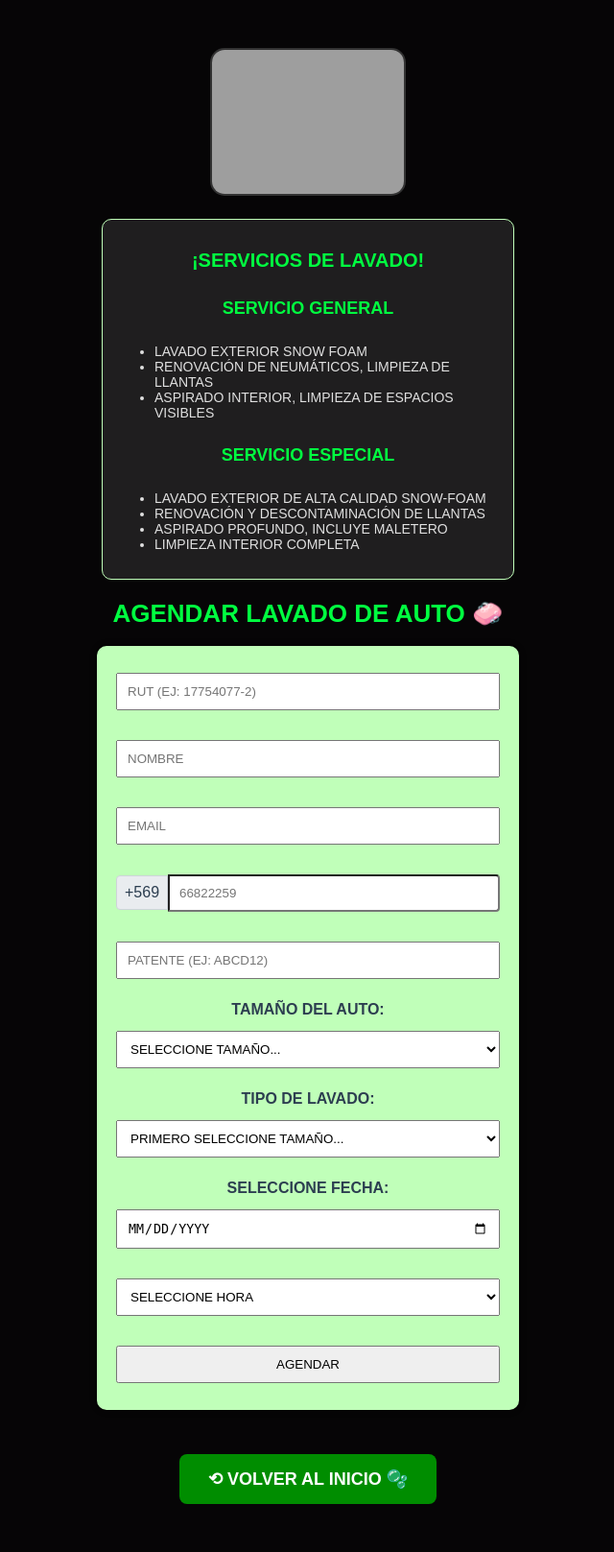
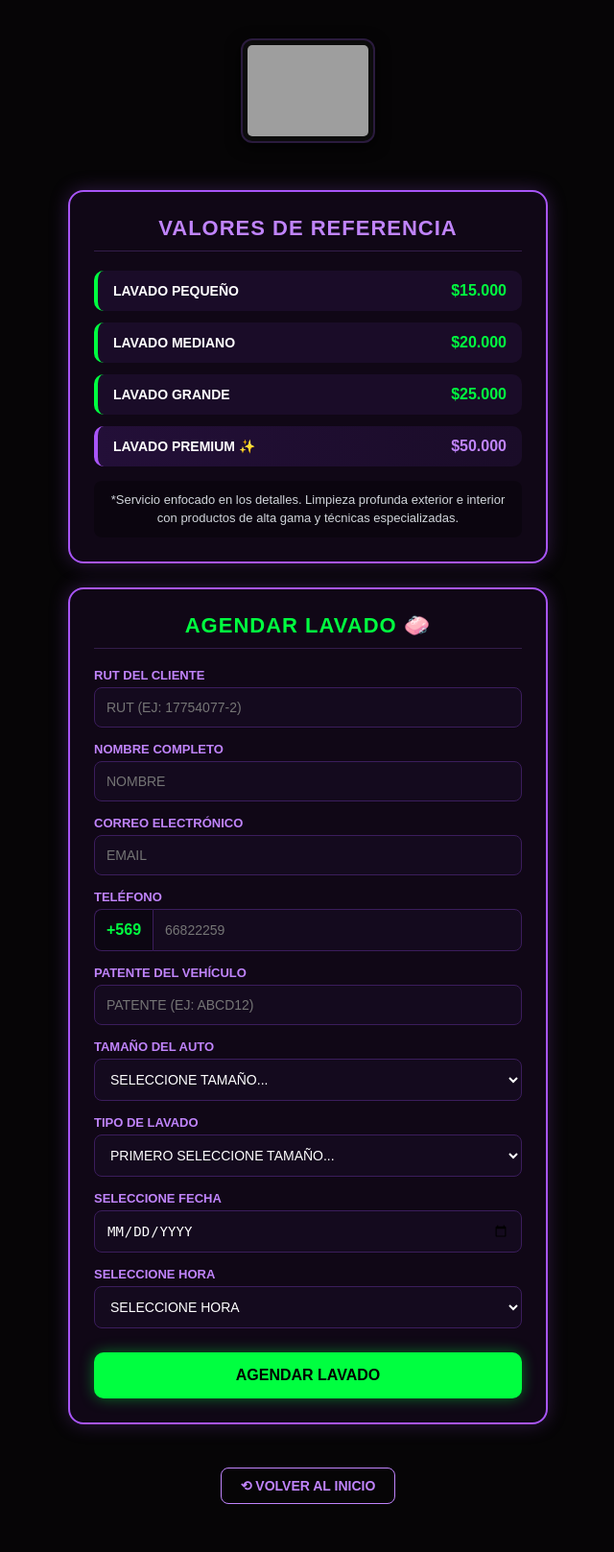
Before and after one commit to estebanalh-ship-it/lavatumaquina-api, a Flask app: page /lavado in a window 1280 px wide. Shown: the whole page at 96% size, without its empty margins (319-959 px from the left). After the commit the page ends 1567 px from the top, so only its background shows below. Run offline with Flask 3, Linux system fonts and the light colour scheme; data that the repository does not hold is empty; grey boxes are pictures that could not be loaded.

Commit message:
Update lavado.html
nuevoLavadohtml

```diff
--- a/templates/lavado.html
+++ b/templates/lavado.html
@@ -1,182 +1,321 @@
 <!DOCTYPE html>
-<html>
+<html lang="es">
 <head>
-    <title>AGENDAR LAVADO - LAVA TU MAQUINA</title>
+    <meta charset="UTF-8">
     <meta name="viewport" content="width=device-width, initial-scale=1.0">
+    <title>AGENDAR LAVADO - LAVA TU MÁQUINA</title>
     <style>
-        img {
-            width: 200px;
+        /* ----- REGLAS GENERALES ----- */
+        * {
+            box-sizing: border-box;
+            margin: 0;
+            padding: 0;
+        }
+
+        body {
+            font-family: 'Arial', sans-serif;
+            background-color: #060506;
+            color: #ffffff;
+            text-align: center;
+            padding: 20px 10px;
+        }
+
+        /* ----- HEADER Y LOGO HIPERVINCULADO ----- */
+        .logo-container {
+            padding: 20px 0;
+            text-align: center;
+        }
+
+        .logo-link {
+            display: inline-block;
+            text-decoration: none;
             border-radius: 15px;
-            border: 2px solid #333;
+            transition: all 0.3s ease-in-out;
         }
-        h1 {
+
+        .logo {
+            width: 140px;
+            height: auto;
+            display: block;
+            border-radius: 12px;
+            background-color: #0c0c0c;
+            border: 2px solid #2a1b3d;
+            padding: 5px;
+            box-shadow: 0 4px 15px rgba(0, 0, 0, 0.8);
+            transition: all 0.3s ease-in-out;
+        }
+
+        .logo-link:hover .logo,
+        .logo-link:focus .logo {
+            border-color: #a855f7;
+            box-shadow: 0 0 20px #a855f7, 0 0 35px rgba(168, 85, 247, 0.5);
+            transform: scale(1.03);
+        }
+
+        /* ----- CONTENEDORES GLASSMORPHISM ----- */
+        .card-container {
+            max-width: 500px;
+            margin: 25px auto;
+            background: rgba(18, 8, 25, 0.85);
+            border: 2px solid #a855f7;
+            border-radius: 16px;
+            padding: 25px;
+            box-shadow: 0 0 20px rgba(168, 85, 247, 0.25);
+            text-align: left;
+        }
+
+        .card-title {
             color: #00ff40;
+            font-size: 22px;
             text-transform: uppercase;
-            font-size: 26px;
-        }
-        .logo-container {
-            width: 100%;
             text-align: center;
             margin-bottom: 20px;
+            border-bottom: 1px solid #331d4a;
+            padding-bottom: 10px;
+            letter-spacing: 1px;
         }
-        .header-logo {
-            width: 200px;
-            height: auto;
+
+        /* ----- TARJETA INFORMATIVA DE PRECIOS ----- */
+        .price-list {
+            display: flex;
+            flex-direction: column;
+            gap: 12px;
+            margin-bottom: 10px;
         }
-        body {
-            font-family: Arial, sans-serif;
-            text-align: center;
-            margin: 50px;
-            background-color: #060506;
-            color: white;
+
+        .price-item {
+            display: flex;
+            justify-content: space-between;
+            align-items: center;
+            background-color: #1a0c28;
+            padding: 12px 16px;
+            border-radius: 10px;
+            border-left: 4px solid #00ff40;
+        }
+
+        .price-item.premium {
+            border-left: 4px solid #a855f7;
+            background: linear-gradient(90deg, #230f38 0%, #1a0c28 100%);
+        }
+
+        .service-name {
+            font-weight: bold;
             text-transform: uppercase;
+            font-size: 14px;
         }
-        .formulario {
-            background: #c0ffb9;
-            padding: 20px;
-            border-radius: 10px;
-            box-shadow: 0 0 10px rgba(0,0,0,0.1);
-            max-width: 400px;
-            margin: 0 auto;
-            color: #2c3e50;
+
+        .service-price {
+            color: #00ff40;
+            font-weight: bold;
+            font-size: 16px;
         }
-        .recuadro {
-            background: rgba(255, 255, 255, 0.1);
-            border: 1px solid #c0ffb9;
-            border-radius: 10px;
-            padding: 14px;
-            margin: 20px auto;
-            max-width: 400px;
-            text-align: left;
-            color: #00ff40;
-            font-family: ghotam, sans-serif;
+
+        .price-item.premium .service-price {
+            color: #c084fc;
         }
-        .recuadro h2 {
-            color: #00ff40;
-            font-size: 20px;
+
+        .info-text {
+            color: #d1d5db;
+            font-size: 13px;
+            line-height: 1.5;
+            margin-top: 15px;
+            padding: 10px;
+            background: rgba(0, 0, 0, 0.3);
+            border-radius: 8px;
             text-align: center;
         }
-        .recuadro h3 {
-            color: #00ff40;
-            font-size: 18px;
-            padding: 12px;
-            margin: 0;
-            text-align: center;
-        }
-        .recuadro ul {
-            color: #e0e0e0;
-            font-size: 14px;
-        }
-        input, select, button {
-            width: 100%;
-            padding: 10px;
-            margin: 8px 0;
-            box-sizing: border-box;
-            text-transform: uppercase;
-        }
+
+        /* ----- FORMULARIO ----- */
         .form-group {
             margin-bottom: 15px;
+            text-align: left;
         }
+
         .form-group label {
             display: block;
             margin-bottom: 5px;
-            font-weight: bold;
-            color: #2c3e50;
-        }
-        .boton {
-            display: inline-block;
-            padding: 15px 30px;
-            margin-top: 30px;
-            background-color: #008d00;
-            color: white;
-            text-decoration: none;
-            border-radius: 8px;
-            font-size: 18px;
+            font-size: 13px;
+            color: #c084fc;
             font-weight: bold;
             text-transform: uppercase;
         }
-        .boton:hover {
-            background-color: #009929;
+
+        .form-input, .form-select {
+            width: 100%;
+            padding: 12px;
+            background-color: #140a1e;
+            border: 1px solid #3b1d5c;
+            border-radius: 8px;
+            color: #ffffff;
+            font-size: 14px;
+            outline: none;
+            text-transform: uppercase;
+            transition: all 0.3s ease;
         }
-        .error {
-            color: #d32f2f;
+
+        .form-input:focus, .form-select:focus {
+            border-color: #00ff40;
+            box-shadow: 0 0 10px rgba(0, 255, 64, 0.5);
+        }
+
+        /* ADAPTACIÓN PARA EL +569 (INPUT GROUP) */
+        .input-group {
+            display: flex;
+            align-items: stretch;
+        }
+
+        .input-group-addon {
+            padding: 12px;
+            background-color: #0c0612;
+            border: 1px solid #3b1d5c;
+            border-right: none;
+            border-radius: 8px 0 0 8px;
+            color: #00ff40;
             font-weight: bold;
+            display: flex;
+            align-items: center;
+        }
+
+        .input-group .form-input {
+            border-radius: 0 8px 8px 0;
+            border-left: 1px solid #3b1d5c;
+            flex: 1;
+        }
+
+        /* ----- BOTONES ----- */
+        .btn-neon {
+            display: block;
+            width: 100%;
+            padding: 15px;
+            margin-top: 25px;
+            background: #00ff40;
+            color: #000000;
+            font-weight: bold;
+            font-size: 16px;
+            text-transform: uppercase;
+            border: none;
+            border-radius: 10px;
+            cursor: pointer;
+            box-shadow: 0 0 15px rgba(0, 255, 64, 0.4);
+            transition: all 0.3s ease;
+            text-decoration: none;
+            text-align: center;
+        }
+
+        .btn-neon:hover {
+            background: #00cc33;
+            box-shadow: 0 0 25px rgba(0, 255, 64, 0.8);
+            transform: translateY(-2px);
+        }
+
+        .btn-volver {
+            display: inline-block;
+            margin-top: 20px;
+            padding: 10px 20px;
+            color: #c084fc;
+            text-decoration: none;
+            font-size: 14px;
+            font-weight: bold;
+            border: 1px solid #c084fc;
+            border-radius: 8px;
+            transition: all 0.3s ease;
+        }
+
+        .btn-volver:hover {
+            background: rgba(192, 132, 252, 0.1);
+            box-shadow: 0 0 10px rgba(192, 132, 252, 0.5);
         }
     </style>
 </head>
- <body>
-    <div class="logo-container">
-        <img src="/static/sn.png" alt="Logo McLaren Senna" class="header-logo">
-    </div>
+<body>
 
-    <div class="recuadro">
-        <h2>¡Servicios de Lavado!</h2>
-        <h3>Servicio General</h3>
-        <ul>
-            <li>Lavado Exterior Snow Foam</li>
-            <li>Renovación de Neumáticos, Limpieza de Llantas</li>
-            <li>Aspirado Interior, Limpieza de Espacios Visibles</li>
-        </ul>
-        <h3>Servicio Especial</h3>
-        <ul>
-            <li>Lavado Exterior de Alta Calidad Snow-Foam</li>
-            <li>Renovación y Descontaminación de Llantas</li>
-            <li>Aspirado Profundo, Incluye Maletero</li>
-            <li>Limpieza Interior Completa</li>
-        </ul>
-    </div>
+    <header class="logo-container">
+        <a href="/" class="logo-link" title="Volver al Inicio">
+            <img src="/static/logo.png" alt="Lava Tu Máquina" class="logo">
+        </a>
+    </header>
 
-    <h1>AGENDAR LAVADO DE AUTO 🧼</h1>
+    <section class="card-container">
+        <h2 class="card-title" style="color: #c084fc;">Valores de Referencia</h2>
 
-    <div class="formulario">
+        <div class="price-list">
+            <div class="price-item">
+                <span class="service-name">Lavado Pequeño</span>
+                <span class="service-price">$15.000</span>
+            </div>
+            <div class="price-item">
+                <span class="service-name">Lavado Mediano</span>
+                <span class="service-price">$20.000</span>
+            </div>
+            <div class="price-item">
+                <span class="service-name">Lavado Grande</span>
+                <span class="service-price">$25.000</span>
+            </div>
+            <div class="price-item premium">
+                <span class="service-name">Lavado Premium ✨</span>
+                <span class="service-price">$50.000</span>
+            </div>
+        </div>
+
+        <div class="info-text">
+            *Servicio enfocado en los detalles. Limpieza profunda exterior e interior con productos de alta gama y técnicas especializadas.
+        </div>
+    </section>
+
+    <section class="card-container">
+        <h2 class="card-title">Agendar Lavado 🧼</h2>
+
         <form method="POST">
             <div class="form-group">
-                <input type="text" id="rut" name="rut"
+                <label for="rut">RUT del Cliente</label>
+                <input type="text" id="rut" name="rut" class="form-input"
                     placeholder="RUT (ej: 17754077-2)" maxlength="11"
                     pattern="\d{7,8}-[\dkK]" title="Formato: 12345678-9 (sin puntos, con guión)"
                     oninput="this.value = this.value.replace(/[^\d-kK]/g, '').toUpperCase().slice(0, 11)"
                     required>
             </div>
+
             <div class="form-group">
-                <input
-                    type="text"
-                    id="nombre"
-                    name="nombre"
-                    placeholder="NOMBRE"
-                    maxlength="25"
+                <label for="nombre">Nombre Completo</label>
+                <input type="text" id="nombre" name="nombre" class="form-input"
+                    placeholder="NOMBRE" maxlength="25"
                     pattern="[A-Za-zÁÉÍÓÚáéíóúÑñ\s]+"
                     title="Solo letras y espacios (máximo 25 caracteres)"
                     oninput="this.value = this.value.replace(/[^A-Za-zÁÉÍÓÚáéíóúÑñ\s]/g, '').slice(0, 25)"
                     required>
             </div>
+
             <div class="form-group">
-                <input type="email" name="email" id="email" placeholder="EMAIL" required>
+                <label for="email">Correo Electrónico</label>
+                <input type="email" name="email" id="email" class="form-input" placeholder="EMAIL" required>
             </div>
+
             <div class="form-group">
-                <div style="display: flex; align-items: center;">
-                    <span style="padding: 8px; background-color: #e9ecef; border: 1px solid #ced4da; border-radius: 4px 0 0 4px;">+569</span>
-                    <input
-                        type="text" id="telefono_usuario" name="telefono_usuario"
+                <label for="telefono_usuario">Teléfono</label>
+                <div class="input-group">
+                    <span class="input-group-addon">+569</span>
+                    <input type="text" id="telefono_usuario" name="telefono_usuario" class="form-input"
                         placeholder="66822259" maxlength="8" pattern="\d{8}"
                         title="Ingrese 8 dígitos (sin espacios ni guiones)"
                         oninput="this.value = this.value.replace(/\D/g, '')"
-                        style="border-radius: 0 4px 4px 0; flex: 1;"
                         required>
                     <input type="hidden" id="telefono_completo" name="telefono">
                 </div>
             </div>
+
             <div class="form-group">
-                <input type="text" name="patente" id="patente" placeholder="PATENTE (EJ: ABCD12)"
-                        maxlength="8"
+                <label for="patente">Patente del Vehículo</label>
+                <input type="text" name="patente" id="patente" class="form-input"
+                        placeholder="PATENTE (EJ: ABCD12)" maxlength="8"
                         pattern="[A-Z0-9]{4,8}"
-                        title="Solo letras y números (mínimo 4,máximo 8)"
+                        title="Solo letras y números (mínimo 4, máximo 8)"
                         oninput="this.value = this.value.replace(/[^A-Za-z0-9]/g, '').toUpperCase().slice(0, 8)"
                         required>
             </div>
 
             <div class="form-group">
-                <label for="tamano_select">Tamaño del Auto:</label>
-                <select name="tamano_auto" id="tamano_select" onchange="cargarLavados()" required>
+                <label for="tamano_select">Tamaño del Auto</label>
+                <select name="tamano_auto" id="tamano_select" class="form-select" onchange="cargarLavados()" required>
                     <option value="">Seleccione tamaño...</option>
                     {% for tamaño in tamanos_lavado %}
                     <option value="{{ tamaño.valor }}">{{ tamaño.nombre_mostrar|title }}</option>
@@ -185,8 +324,8 @@
             </div>
 
             <div class="form-group">
-                <label for="servicio_select">Tipo de Lavado:</label>
-                <select name="id_servicio" id="servicio_select" required>
+                <label for="servicio_select">Tipo de Lavado</label>
+                <select name="id_servicio" id="servicio_select" class="form-select" required>
                     <option value="">Primero seleccione tamaño...</option>
                     {% for servicio in servicios_lavado_actual %}
                     <option value="{{ servicio.id_servicio }}">
@@ -197,21 +336,22 @@
             </div>
 
             <div class="form-group">
-                <label for="fecha">SELECCIONE FECHA:</label>
-                <input type="date" name="fecha" id="fecha" required>
+                <label for="fecha">Seleccione Fecha</label>
+                <input type="date" name="fecha" id="fecha" class="form-input" required>
             </div>
 
             <div class="form-group">
-                <select name="hora" id="horas" required>
+                <label for="horas">Seleccione Hora</label>
+                <select name="hora" id="horas" class="form-select" required>
                     <option value="">SELECCIONE HORA</option>
                 </select>
             </div>
 
-            <button type="submit">AGENDAR</button>
+            <button type="submit" class="btn-neon">AGENDAR LAVADO</button>
         </form>
-    </div>
+    </section>
 
-    <p><a href="/" class="boton">⟲ VOLVER AL INICIO 🫧</a></p>
+    <a href="/" class="btn-volver">⟲ VOLVER AL INICIO</a>
 
     <script>
         // Cargar lavados por tamaño
```
